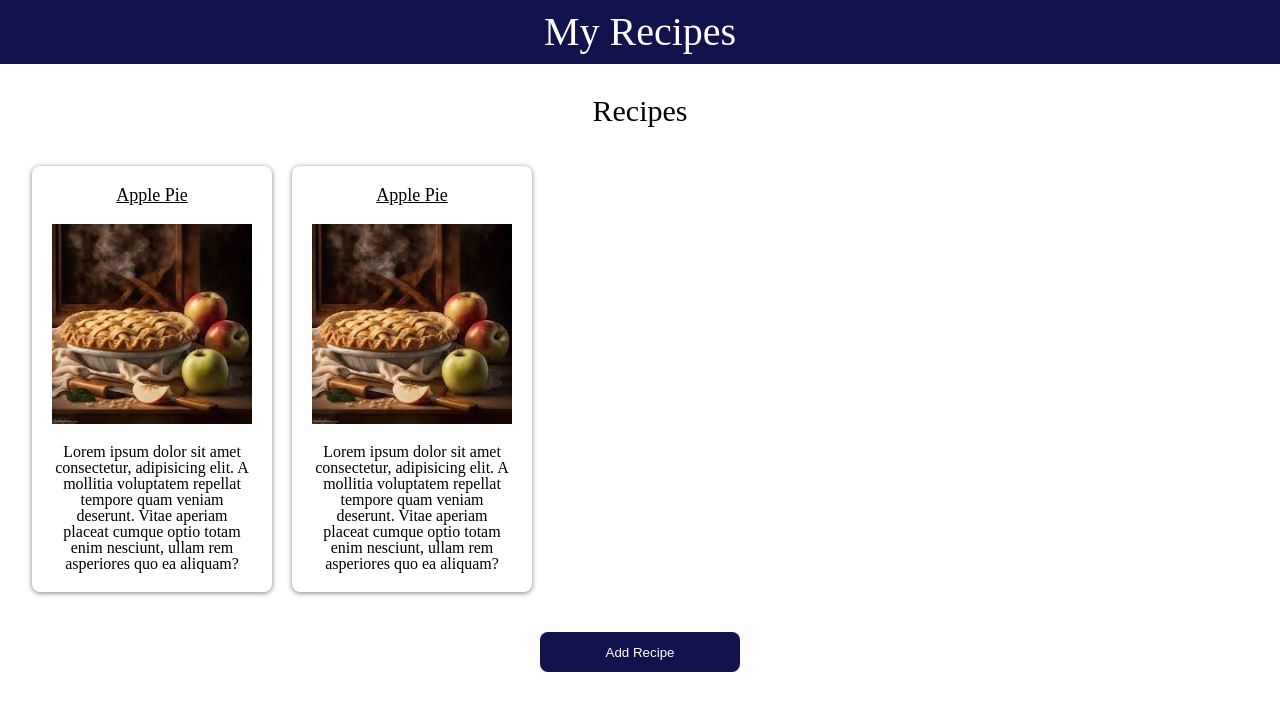
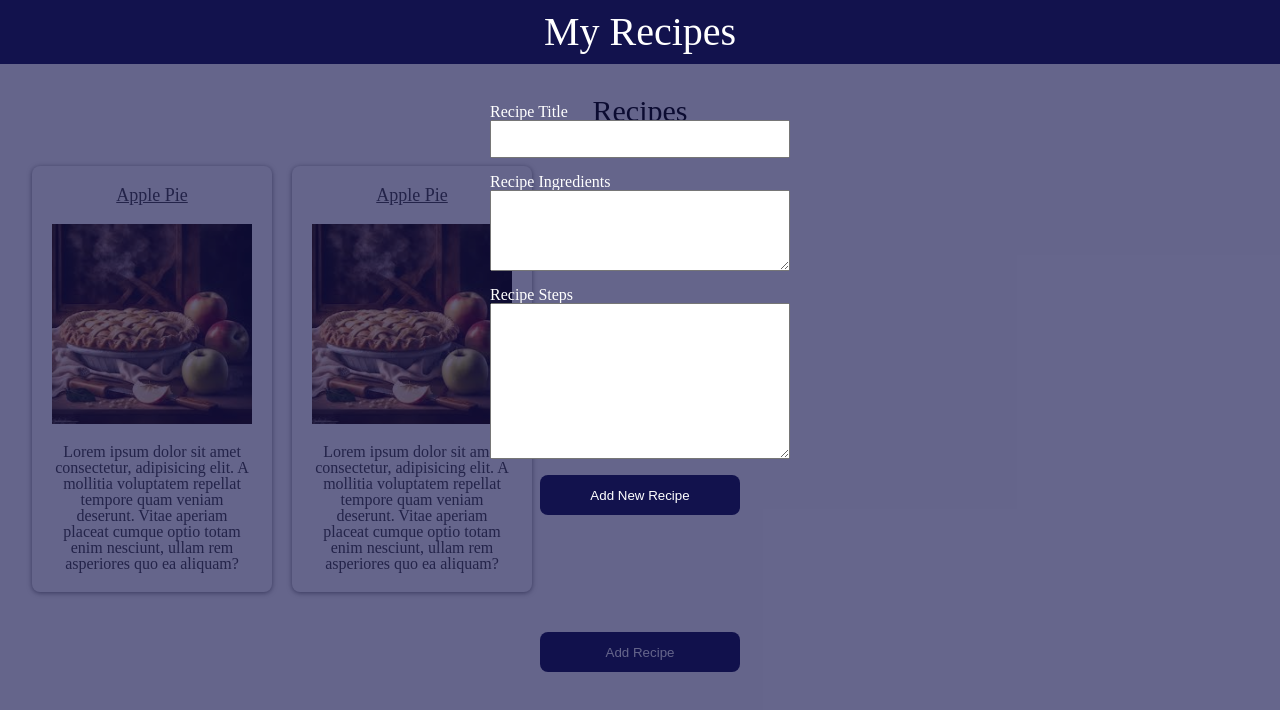
Before and after one commit to ReeAya/simple-recipe, a React (Vite) app: page / in a window 1280 px wide. Both pictures are taken after a click on the button "Add Recipe". Shown: the top 710 px of the page. Built offline with nearby package versions, Linux system fonts and the light colour scheme.

Commit message:
fixed btns in both App.jsx and RecipeForm.jsx to toggle display class on section parent when clicked

```diff
--- a/src/App.jsx
+++ b/src/App.jsx
@@ -3,16 +3,25 @@ import reactLogo from "./assets/react.svg";
 import applePieImg from "./assets/apple-pie.jpg";
 
 import RecipeCard from "./components/RecipeCard";
-import AddBtn from "./components/AddBtn";
-import RecipeForm from "./components/RecipeForm";
+
+import { RecipeForm } from "./components/RecipeForm";
 import "./App.css";
 
 function App() {
   // function handleClick() {
   //   console.log("clicked");
   // }
+
+  const [isClicked, setIsClicked] = useState(false);
+  function handleChangeState() {
+    setIsClicked(!isClicked);
+  }
   let randomTxt =
     "Lorem ipsum dolor sit amet consectetur, adipisicing elit. A mollitia voluptatem repellat tempore quam veniam deserunt. Vitae aperiam placeat cumque optio totam enim nesciunt, ullam rem asperiores quo ea aliquam?";
+
+  function onBtnClickHandler(e) {
+    handleChangeState();
+  }
 
   return (
     <>
@@ -30,10 +39,21 @@ function App() {
         ></RecipeCard>
       </section>
 
-      <AddBtn text="Add Recipe"></AddBtn>
-
-      <section className="recipe-form-body display-none">
-        <RecipeForm></RecipeForm>
+      <button
+        onClick={() => setIsClicked(!isClicked)}
+        className="add-recipe-btn"
+      >
+        Add Recipe
+      </button>
+      <section
+        className={
+          !isClicked ? "recipe-form-body display-none" : "recipe-form-body"
+        }
+      >
+        <RecipeForm
+          formState={isClicked}
+          onBtnClick={onBtnClickHandler}
+        ></RecipeForm>
       </section>
     </>
   );
--- a/src/components/AddBtn.jsx
+++ b/src/components/AddBtn.jsx
@@ -1,12 +1,5 @@
-import { useState } from "react";
+export default function AddBtn({ text }) {
+  //   const [isClicked, setIsClicked] = useState(false);
 
-export default function AddBtn({ text }) {
-  function handleClick() {
-    console.log("clicked");
-  }
-  return (
-    <button onClick={handleClick} className="add-recipe-btn">
-      {text}
-    </button>
-  );
+  return <button className="add-recipe-btn"> {text} </button>;
 }
--- a/src/components/RecipeCard.jsx
+++ b/src/components/RecipeCard.jsx
@@ -3,11 +3,11 @@
 export default function RecipeCard({ title, image, text }) {
   return (
     <>
-      <div className="recipe-card">
+      <a href="/" className="recipe-card">
         <h3 className="recipe-card-ttl"> {title} </h3>
         <img className="recipe-card-img" src={image} />
         <p> {text} </p>
-      </div>
+      </a>
     </>
   );
 }
--- a/src/components/RecipeForm.jsx
+++ b/src/components/RecipeForm.jsx
@@ -1,26 +1,51 @@
-import AddBtn from "./AddBtn";
+import { useState } from "react";
 
-export default function RecipeForm() {
+export function RecipeForm({ onBtnClick }) {
+  //   const [childState, setChildState] = useState(false);
+  const [formState, setFormState] = useState(false);
+  function handleSubmit(e) {
+    e.preventDefault();
+  }
+  // console.log(formState);
+  //   function toggleState() {
+  //     // setChildState(!childState);
+  //     // console.log(childState);
+  //     // return childState;
+  //     // console.log(props);
+  //     setFormState(!formState);
+  //   }
   return (
-    <>
-      <form action="" className="recipe-form">
+    <form onSubmit={handleSubmit} className="recipe-form">
       <p>
         <label htmlFor="recipe-ttl">Recipe Title</label>
         <input type="text" name="recipe-ttl" id="recipe-ttl" />
       </p>
-        {/*  */}
+
       <p>
         <label htmlFor="recipe-ing">Recipe Ingredients</label>
         <textarea name="recipe-ingre" id="recipe-ing" rows="5"></textarea>
       </p>
 
-        {/*  */}
       <p>
         <label htmlFor="recipe-steps">Recipe Steps</label>
         <textarea name="recipe-steps" id="recipe-steps" rows="10"></textarea>
       </p>
-        <AddBtn text="Add New Recipe"></AddBtn>
+      <button
+        onClick={setFormState}
+        onClick={onBtnClick}
+        className="add-recipe-btn"
+      >
+        Add New Recipe
+      </button>
     </form>
-    </>
   );
 }
+
+// onClick={props.onBtnClick}
+/* <button
+          onClick={() => setFormState(!formState)}
+          className="add-recipe-btn"
+          value={formState}
+        >
+          Add New Recipe
+        </button> */
--- a/src/index.css
+++ b/src/index.css
@@ -143,6 +143,10 @@ table {
   --main-colour-1: rgb(18, 18, 77);
 }
 
+body {
+  overflow-x: hidden;
+}
+
 header {
   padding: 12px 24px;
   background-color: var(--main-colour-1);
@@ -170,6 +174,9 @@ h2 {
 }
 
 .recipe-card {
+  display: block;
+  text-decoration: none;
+  color: #444;
   width: 100%;
   max-width: 200px;
   padding: 20px;
```
Lines whose indentation alone changed are shown as unchanged.
